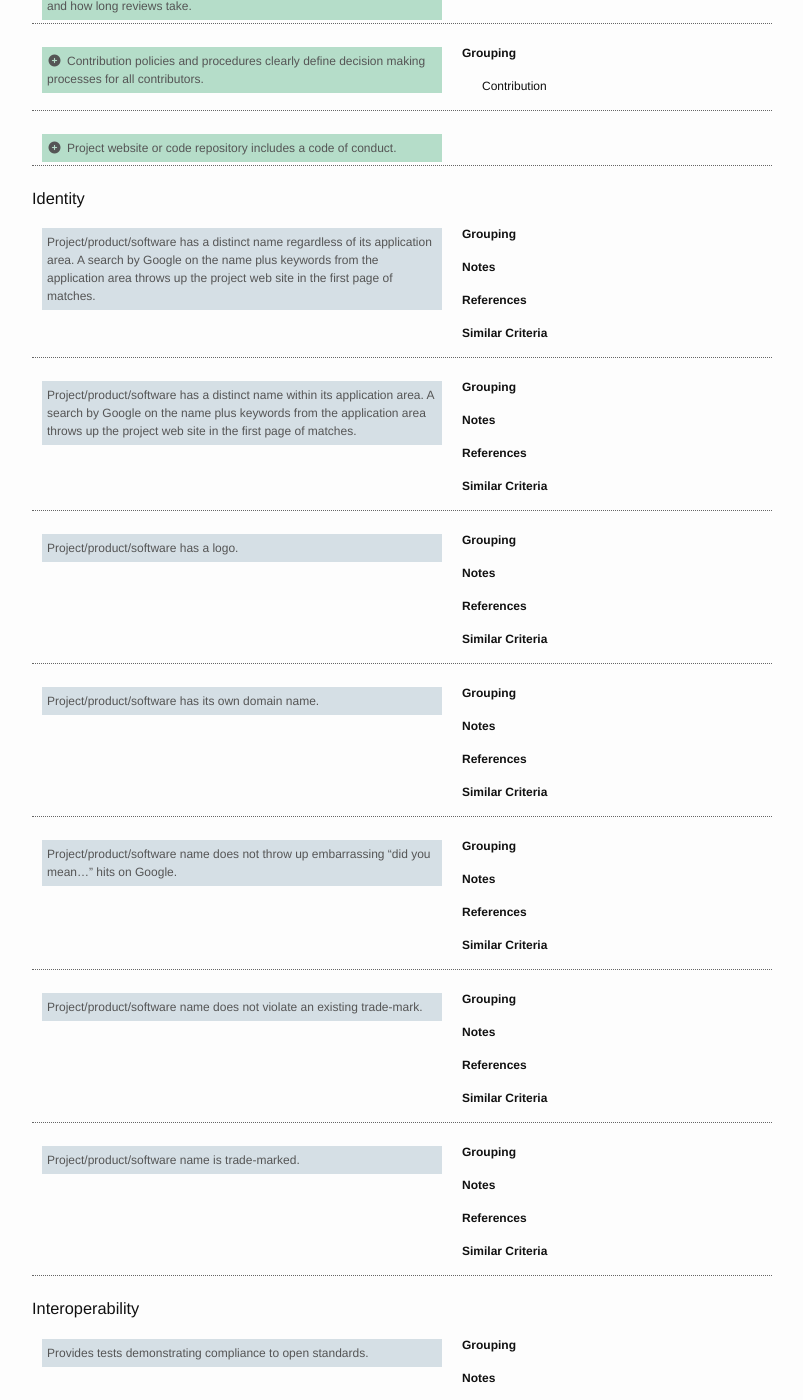
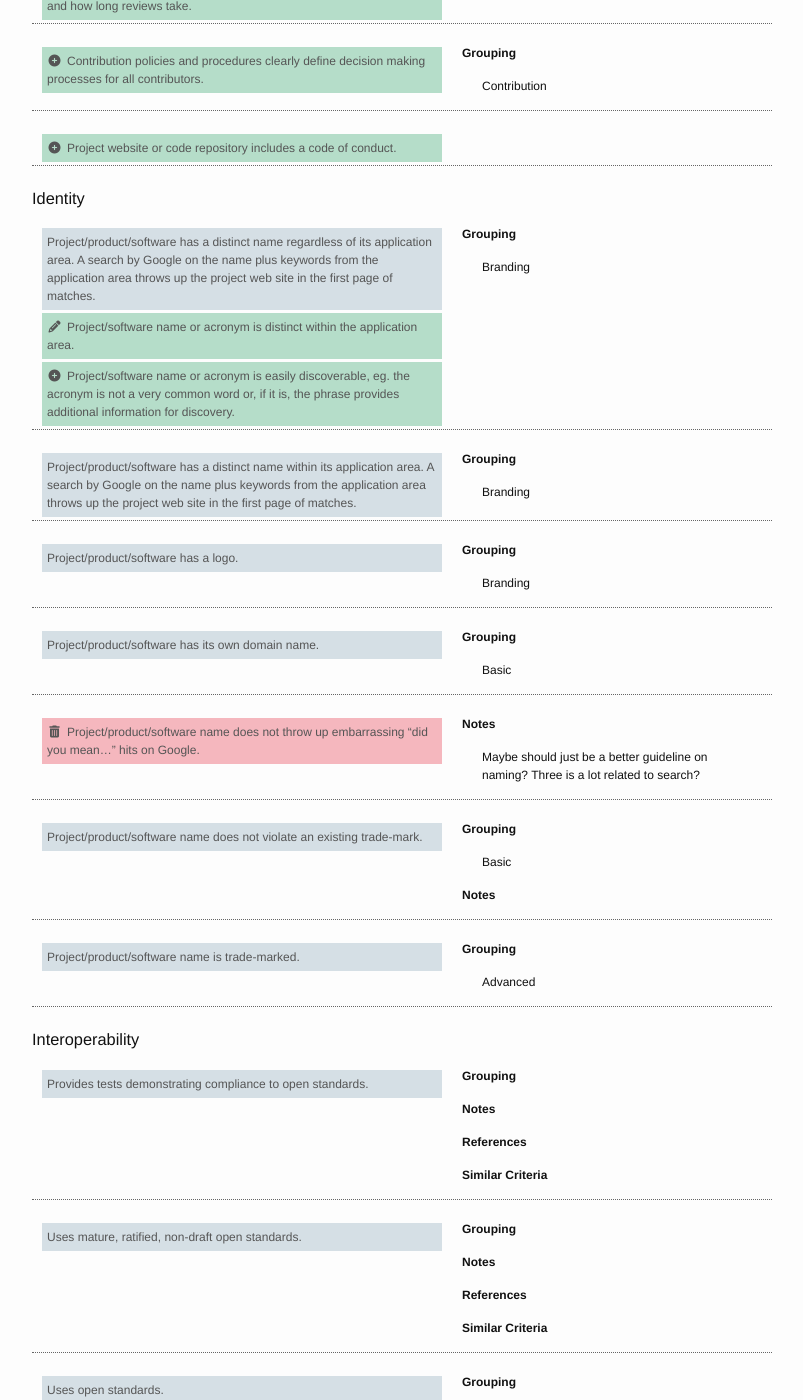
Before and after one commit to roomthily/technology-evaluation-research, a Jekyll site: the page built from guidelines/draft/index.md, in a window 1280 px wide and 1400 px high, scrolled down 13099 px. Shown: the whole window, without its empty margins (238-1041 px from the left). Built offline with Jekyll 4.4.1, drawn with Linux system fonts in a browser that asks for light colours; nearby versions of some CDN libraries; a script that is not in the unit is left out.

Commit message:
updated identity

```diff
--- a/guidelines/draft/index.md
+++ b/guidelines/draft/index.md
@@ -1012,7 +1012,6 @@ For criteria categorized as "Other", all received criteria are included, as is,
             <div class="metadata">
             </div>
         </div>
-
     </div> <!-- end Sustainability:Governance -->
 
     <h3 id="sustainability-identity">Identity</h3>
@@ -1020,16 +1019,12 @@ For criteria categorized as "Other", all received criteria are included, as is,
         <div class="criterion">
             <div class="revisions">
                 <p class="original">Project/product/software has a distinct name regardless of its application area. A search by Google on the name plus keywords from the application area throws up the project web site in the first page of matches.</p>
-            </div>
-            <div class="metadata">
-                <h4>Grouping</h4>
-                <p></p>
-                <h4>Notes</h4>
-                <p></p>
-                <h4>References</h4>
-                <p><a href="#"></a></p>
-                <h4>Similar Criteria</h4>
-                <p><a href="#"></a></p>
+                <p class="revision"><i class="fa fa-pencil fa-fw"></i>Project/software name or acronym is distinct within the application area.</p>
+                <p class="revision added"><i class="fa fa-plus-circle fa-fw"></i>Project/software name or acronym is easily discoverable, eg. the acronym is not a very common word or, if it is, the phrase provides additional information for discovery.</p>
+            </div>
+            <div class="metadata">
+                <h4>Grouping</h4>
+                <p>Branding</p>
             </div>
         </div>
         <div class="criterion">
@@ -1038,13 +1033,7 @@ For criteria categorized as "Other", all received criteria are included, as is,
             </div>
             <div class="metadata">
                 <h4>Grouping</h4>
-                <p></p>
-                <h4>Notes</h4>
-                <p></p>
-                <h4>References</h4>
-                <p><a href="#"></a></p>
-                <h4>Similar Criteria</h4>
-                <p><a href="#"></a></p>
+                <p>Branding</p>
             </div>
         </div>
         <div class="criterion">
@@ -1053,13 +1042,7 @@ For criteria categorized as "Other", all received criteria are included, as is,
             </div>
             <div class="metadata">
                 <h4>Grouping</h4>
-                <p></p>
-                <h4>Notes</h4>
-                <p></p>
-                <h4>References</h4>
-                <p><a href="#"></a></p>
-                <h4>Similar Criteria</h4>
-                <p><a href="#"></a></p>
+                <p>Branding</p>
             </div>
         </div>
         <div class="criterion">
@@ -1068,28 +1051,16 @@ For criteria categorized as "Other", all received criteria are included, as is,
             </div>
             <div class="metadata">
                 <h4>Grouping</h4>
-                <p></p>
-                <h4>Notes</h4>
-                <p></p>
-                <h4>References</h4>
-                <p><a href="#"></a></p>
-                <h4>Similar Criteria</h4>
-                <p><a href="#"></a></p>
-            </div>
-        </div>
-        <div class="criterion">
-            <div class="revisions">
-                <p class="original">Project/product/software name does not throw up embarrassing “did you mean…” hits on Google.</p>
-            </div>
-            <div class="metadata">
-                <h4>Grouping</h4>
-                <p></p>
-                <h4>Notes</h4>
-                <p></p>
-                <h4>References</h4>
-                <p><a href="#"></a></p>
-                <h4>Similar Criteria</h4>
-                <p><a href="#"></a></p>
+                <p>Basic</p>
+            </div>
+        </div>
+        <div class="criterion">
+            <div class="revisions">
+                <p class="original deprecated"><i class="fa fa-trash fa-fw"></i>Project/product/software name does not throw up embarrassing “did you mean…” hits on Google.</p>
+            </div>
+            <div class="metadata">
+                <h4>Notes</h4>
+                <p>Maybe should just be a better guideline on naming? Three is a lot related to search?</p>
             </div>
         </div>
         <div class="criterion">
@@ -1098,13 +1069,9 @@ For criteria categorized as "Other", all received criteria are included, as is,
             </div>
             <div class="metadata">
                 <h4>Grouping</h4>
-                <p></p>
-                <h4>Notes</h4>
-                <p></p>
-                <h4>References</h4>
-                <p><a href="#"></a></p>
-                <h4>Similar Criteria</h4>
-                <p><a href="#"></a></p>
+                <p>Basic</p>
+                <h4>Notes</h4>
+                <p></p>
             </div>
         </div>
         <div class="criterion">
@@ -1113,13 +1080,7 @@ For criteria categorized as "Other", all received criteria are included, as is,
             </div>
             <div class="metadata">
                 <h4>Grouping</h4>
-                <p></p>
-                <h4>Notes</h4>
-                <p></p>
-                <h4>References</h4>
-                <p><a href="#"></a></p>
-                <h4>Similar Criteria</h4>
-                <p><a href="#"></a></p>
+                <p>Advanced</p>
             </div>
         </div>
     </div> <!-- end Sustainability:Identity -->
```
